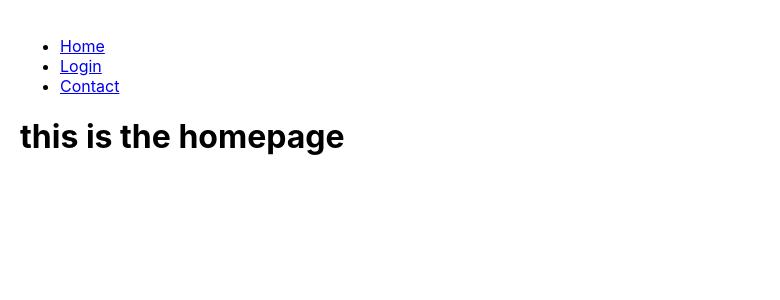
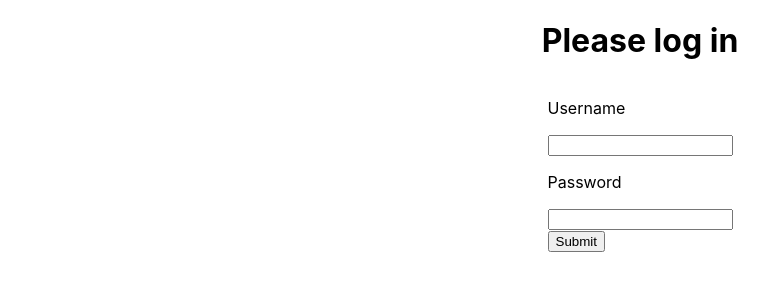
Before and after one commit to helioshe4/Shorttrack-Results, a React (Create React App) app in the folder client/: page / in a window 1280 px wide. Shown: the top 300 px of the page, without its empty margins (0-780 px from the left). Built offline with nearby package versions, Linux system fonts and the light colour scheme.

Commit message:
roughly added login authentication

```diff
--- a/client/src/App.js
+++ b/client/src/App.js
@@ -1,15 +1,21 @@
-import React from "react";
+import React, { useState } from "react";
 import { BrowserRouter, Routes, Route } from "react-router-dom";
 import Home from "./components/pages/Home";
 import Login from "./components/pages/Login";
+import LoginContainer from "./containers/LoginContainer";
 import Contact from "./components/pages/Contact";
 import NoPage from "./components/pages/NoPage";
-import LoginContainer from "./containers/LoginContainer";
 
 //Styling
 import "./styling/App.css";
 
 function App() {
+  const [token, setToken] = useState();
+
+  if (!token) {
+    return <LoginContainer setToken={setToken} />;
+  }
+
   return (
     <div className="wrapper">
       <BrowserRouter>
--- a/client/src/components/pages/Login.jsx
+++ b/client/src/components/pages/Login.jsx
@@ -1,10 +1,12 @@
 import React from "react";
 import Homebar from "../Homebar";
+import LoginContainer from "../../containers/LoginContainer";
 
 function Login() {
   return (
     <>
       <Homebar />
+      <LoginContainer />
       <h1>this is the login page</h1>
     </>
   );
--- a/client/src/containers/LoginContainer.jsx
+++ b/client/src/containers/LoginContainer.jsx
@@ -1,19 +1,51 @@
-import React from 'react';
+import React, { useState } from "react";
+import PropTypes from "prop-types";
+import "./stylingContainers/LoginContainer.css";
 
-export default function LoginContainer() {
-  return(
-    <form>
+async function loginUser(credentials) {
+  return fetch('http://localhost:5000/login', {
+    method: 'POST',
+    headers: {
+      'Content-Type': 'application/json'
+    },
+    body: JSON.stringify(credentials)
+  })
+    .then(data => data.json())
+ }
+
+export default function LoginContainer({ setToken }) {
+  const [username, setUsername] = useState();
+  const [password, setPassword] = useState();
+
+  const handleSubmit = async e => {
+    e.preventDefault();
+    const token = await loginUser({
+      username,
+      password
+    });
+    setToken(token);
+  }
+
+  return (
+    <div className="login-wrapper">
+      <h1>Please log in</h1>
+      <form onSubmit={handleSubmit}>
         <label>
           <p>Username</p>
-        <input type="text" />
+          <input type="text" onChange={e => setUsername(e.target.value)}/>
         </label>
         <label>
           <p>Password</p>
-        <input type="password" />
+          <input type="password" onChange={e => setPassword(e.target.value)}/>
         </label>
         <div>
           <button type="submit">Submit</button>
         </div>
       </form>
-  )
+    </div>
+  );
 }
+
+LoginContainer.propTypes = {
+  setToken: PropTypes.func.isRequired,
+};
--- /dev/null
+++ b/client/src/containers/stylingContainers/LoginContainer.css
@@ -0,0 +1,6 @@
+.login-wrapper {
+  display: flex;
+  flex-direction: column;
+  align-items: center;
+
+}
```
Also changed, not shown: 1 other file (tests, documents, lock files or other folders). Lines whose indentation alone changed are shown as unchanged.
